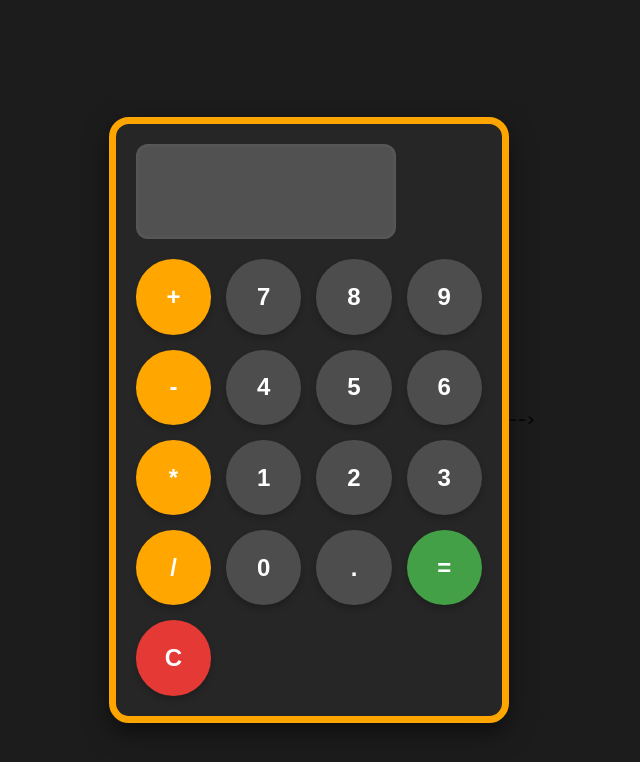
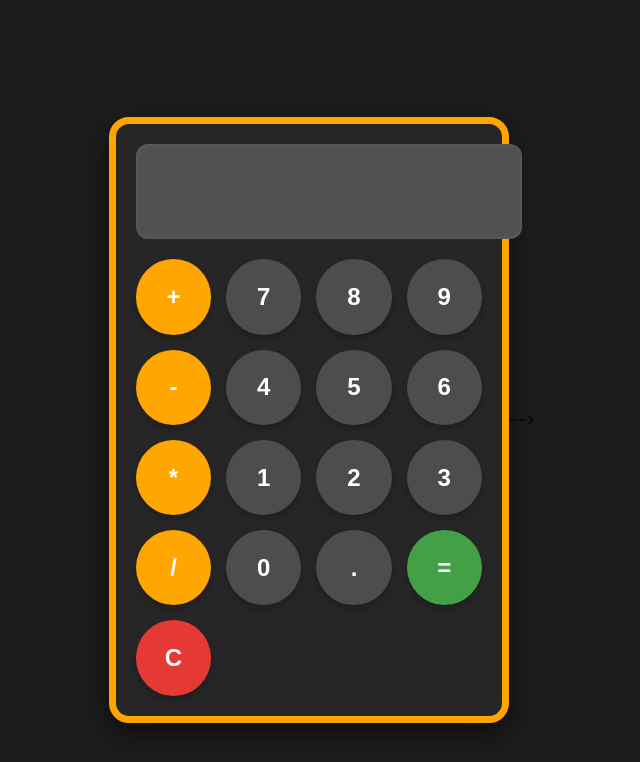
Before and after one commit to chaitanya-tatkare21/Calculator, a plain HTML site: page index.html in a window 1280 px wide. Shown: the whole page, without its empty margins (318-958 px from the left). Drawn offline with Linux system fonts and the light colour scheme.

Commit message:
width changed

```diff
--- a/style.css
+++ b/style.css
@@ -91,7 +91,7 @@ body {
 }
 
 #display {
-    width: 220px;
+    width: 100%;
     padding: 20px;
     font-size: clamp(2rem, 6vw, 3rem);
     text-align: right;
```
